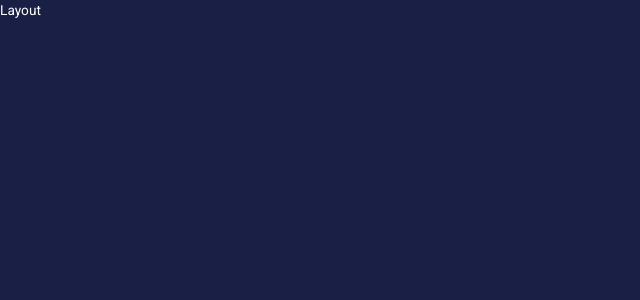
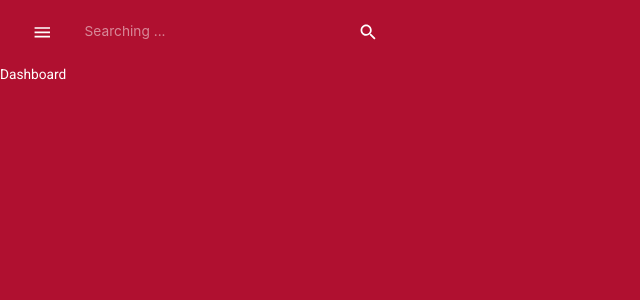
Before and after one commit to WackyChomp/rad, a React (Create React App) app in the folder client/: page /dashboard in a window 1280 px wide. Shown: the top 300 px of the page, without its empty margins (0-640 px from the left). Built offline with nearby package versions, Linux system fonts and the light colour scheme.

Commit message:
Added alternative colors in theme.js / created navbar and layout components

```diff
--- a/client/src/components/Navbar.jsx
+++ b/client/src/components/Navbar.jsx
@@ -1,9 +1,43 @@
-import React from 'react'
+import React, {useState} from 'react';
+import { LightModeOutlined, DarkModeOutlined, Menu as MenuIcon, Search, SettingsOutlined, ArrowDropDownOutlined } from '@mui/icons-material';
+import { useDispatch } from 'react-redux';
+
+import { setMode } from 'state';
+import FlexBetween from './FlexBetween';
+import { AppBar, Toolbar, IconButton, InputBase, useTheme } from '@mui/material';
 
 const Navbar = () => {
+  const dispatch = useDispatch();
+  const theme = useTheme();
   return (
-    <div>Navbar</div>
+    <AppBar
+      sx={{ position:'static', background:'none', boxShadow:'none' }}
+    >
+      <Toolbar sx={{ justifyContent:'space-between' }}>
+        {/* Left Side Navbar */}
+        <FlexBetween>
+          <IconButton onClick={()=> console.log('open/close sidebar')}>
+            <MenuIcon />
+          </IconButton>
+          <FlexBetween
+            background={theme.palette.background.alt}
+            borderRadius='10px'
+            gap='3rem'
+            p='0.1rem 1.5rem'
+          >
+            <InputBase placeholder='Searching ... ' />
+            <IconButton>
+              <Search />
+            </IconButton>
+          </FlexBetween>
+        </FlexBetween>
+
+        {/* Right Side Navbar */}
+
+
+      </Toolbar>
+    </AppBar>
   )
 }
 
-export default Navbar
+export default Navbar;
--- a/client/src/scenes/layout/index.jsx
+++ b/client/src/scenes/layout/index.jsx
@@ -1,8 +1,17 @@
-import React from 'react'
+import React, {useState} from 'react';
+import { Box, useMediaQuery } from '@mui/material';
+import { Outlet } from 'react-router-dom';
+import { useSelector } from 'react-redux';
+import Navbar from 'components/Navbar';
 
+
+// Outlet component will render all components from layout component below Navbar component
 const Layout = () => {
   return (
-    <div>Layout</div>
+    <Box width='100%' height='100%'>
+      <Navbar />
+      <Outlet />
+    </Box>
   )
 }
 
--- a/client/src/theme.js
+++ b/client/src/theme.js
@@ -17,18 +17,42 @@ export const tokensDark = {
       900: "#141414",
       1000: "#000000", // manually adjusted
     },
+    // primary: {
+    //   // blue
+    //   100: "#d3d4de",
+    //   200: "#a6a9be",
+    //   300: "#7a7f9d",
+    //   400: "#4d547d",
+    //   500: "#21295c",
+    //   600: "#191F45", // manually adjusted
+    //   700: "#141937",
+    //   800: "#0d1025",
+    //   900: "#070812",
+    // },
     primary: {
-      // blue
-      100: "#d3d4de",
-      200: "#a6a9be",
-      300: "#7a7f9d",
-      400: "#4d547d",
-      500: "#21295c",
-      600: "#191F45", // manually adjusted
-      700: "#141937",
-      800: "#0d1025",
-      900: "#070812",
+      // red- crimson
+      100: "#f8d0d8",
+      200: "#f1a1b1",
+      300: "#ea728a",
+      400: "#e34363",
+      500: "#dc143c",
+      600: "#b01030",
+      700: "#840c24",
+      800: "#580818",
+      900: "#2c040c"
     },
+    // primary: {
+    //   // green
+    //   100: "#cce6cc",
+    //   200: "#99cc99",
+    //   300: "#66b366",
+    //   400: "#339933",
+    //   500: "#008000",
+    //   600: "#006600",
+    //   700: "#004d00",
+    //   800: "#003300",
+    //   900: "#001a00"
+    // },
     secondary: {
       // yellow
       50: "#f0f0f0", // manually adjusted
```
